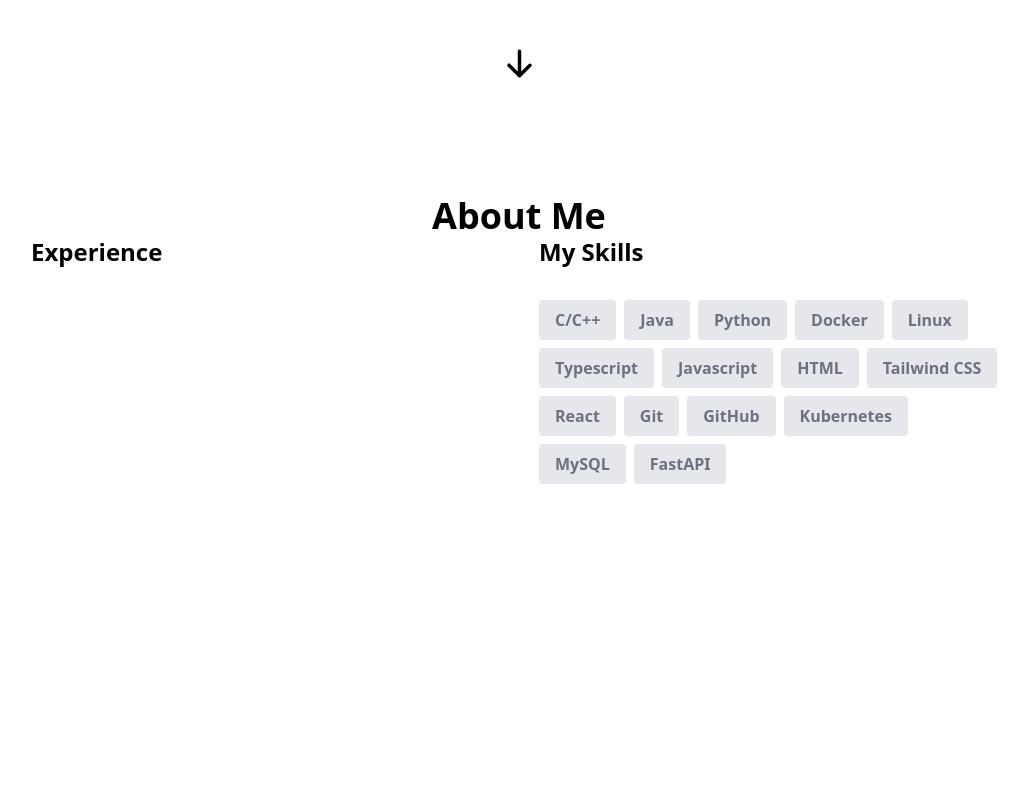
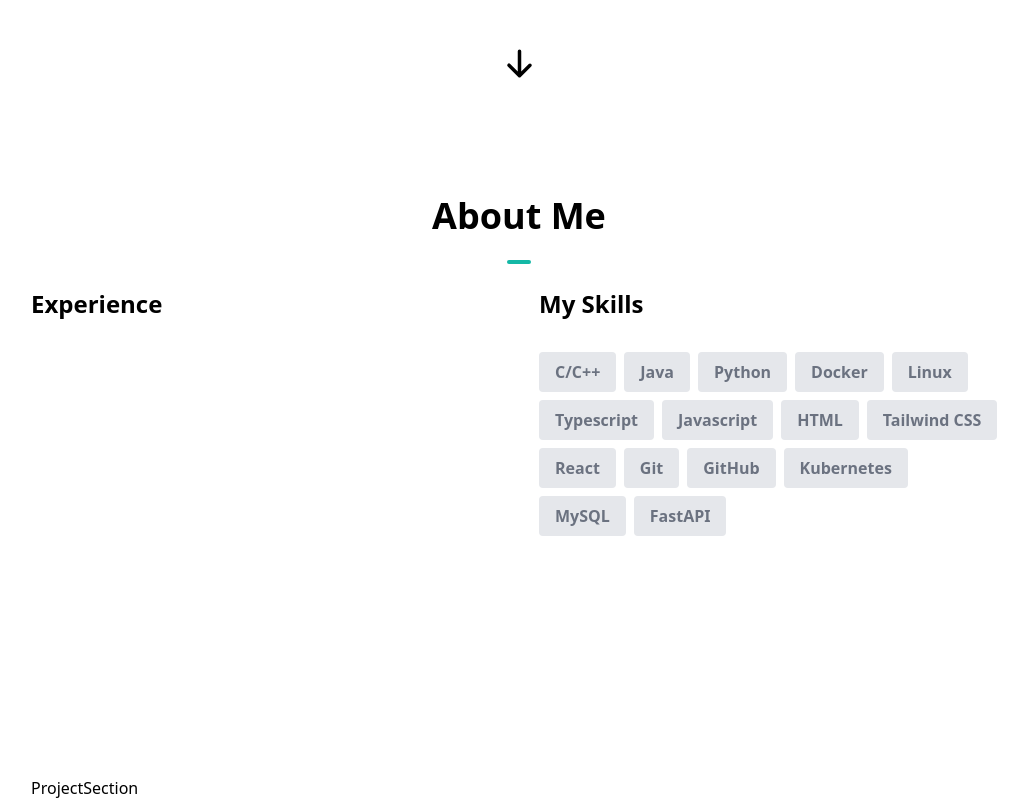
Before and after one commit to towsifali/Portfolio, a Next.js app: page / in a window 1280 px wide. Shown: the part 719-1519 px from the top of the page, without its empty margins (121-1149 px from the left). Before the commit the page ends 1443 px from the top, so only its background shows below. Built offline with nearby package versions, Linux system fonts and the light colour scheme.

Commit message:
Initialize ProjectSection

```diff
--- a/app/page.tsx
+++ b/app/page.tsx
@@ -1,12 +1,13 @@
 import HeroSection from "@/components/HeroSection"
 import AboutSection from "@/components/AboutSection"
-
+import ProjectSection from "@/components/ProjectSection"
 
 export default function Home() {
   return (
     <main className="mx-auto mx-w-3xl px-4 sm:px-6 md:max-w-5xl">
       <HeroSection/>
       <AboutSection/>
+      <ProjectSection/>
     </main>
   )
 }
--- a/components/AboutSection.tsx
+++ b/components/AboutSection.tsx
@@ -22,7 +22,9 @@ const AboutSection = () => {
   return (
     <section id="about">
         <div className='my-12 pb-12 md:pt-16 md:pb-48'>
-            <h1 className='text-center font-bold text-4xl'>About Me</h1>
+            <h1 className='text-center font-bold text-4xl'>About Me
+            <hr className='w-6 h-1 mx-auto my-6 bg-teal-500 border-0 rounded'></hr>
+            </h1>
             <div className='flex flex-col space-y-10 justify-center align-top items-stretch md:flex-row md:text-left md:pd-4 md:space-y-0 md:space-x-10'>
                 <div className='md:w-1/2'>
                     <h1 className='text-center text-2xl font-bold mb-6 md:text-left'>
--- /dev/null
+++ b/components/ProjectSection.tsx
@@ -0,0 +1,9 @@
+import React from 'react'
+
+const ProjectSection = () => {
+  return (
+    <div>ProjectSection</div>
+  )
+}
+
+export default ProjectSection
```
